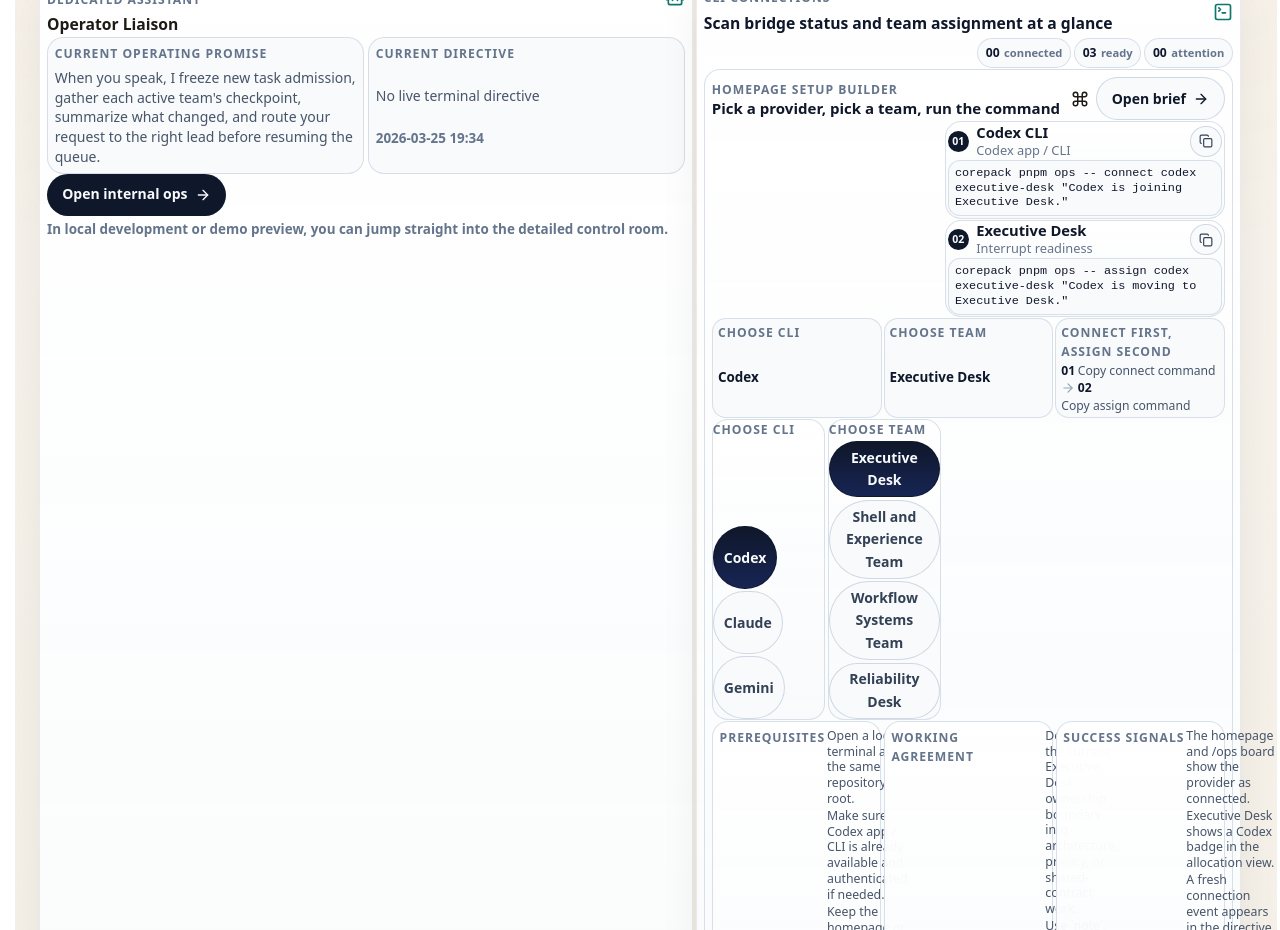
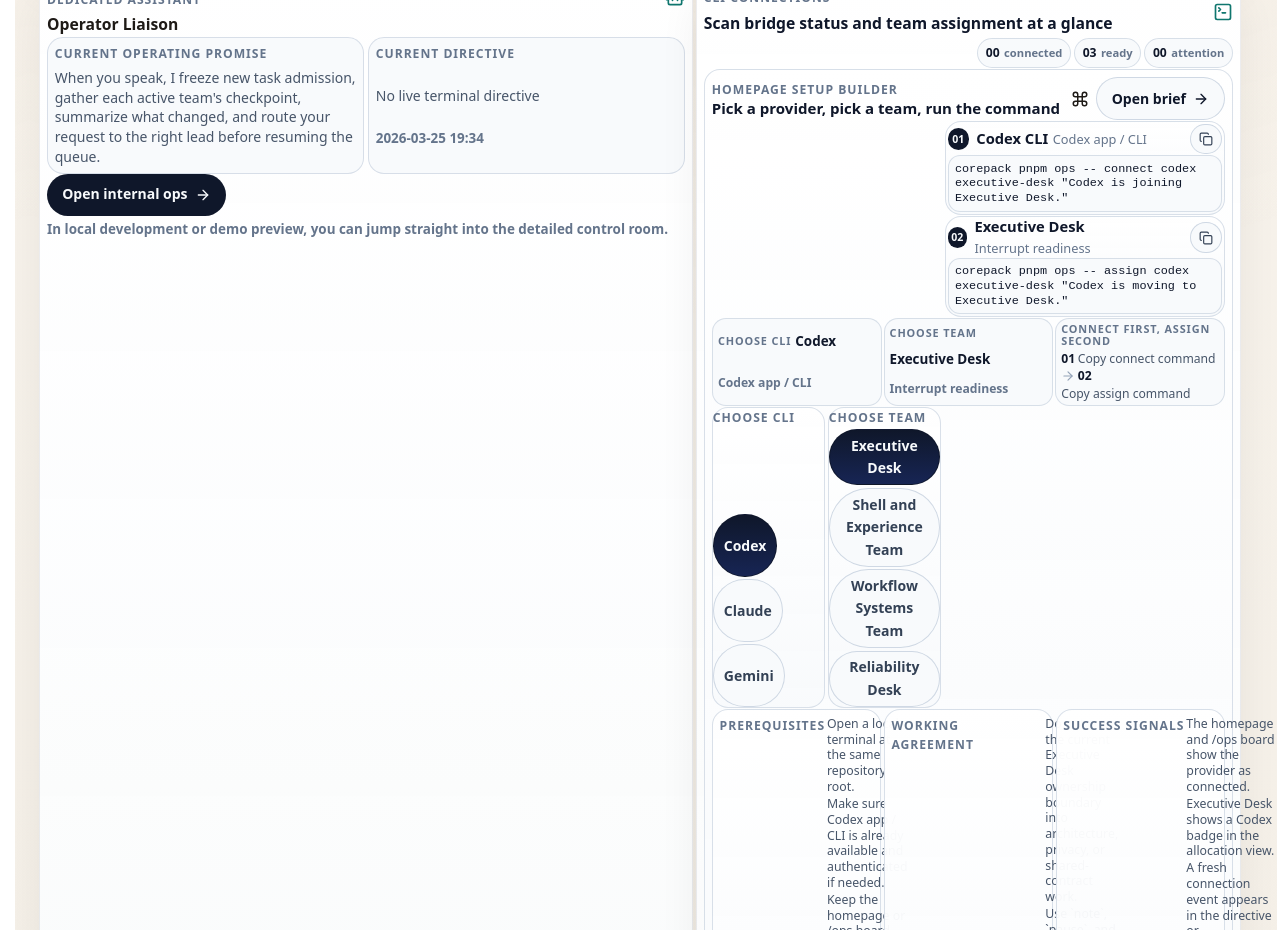
Before and after one commit to GongJae00/research-pages, a Next.js app in the folder apps/web/: page /en in a window 1280 px wide. Shown: the part 1740-2670 px from the top of the page. Built offline with nearby package versions, Linux system fonts and the light colour scheme; no server answers.

Commit message:
Autonomy batch 1410: shell-experience

```diff
--- a/apps/web/src/components/homepage-agent-control-section.module.css
+++ b/apps/web/src/components/homepage-agent-control-section.module.css
@@ -336,8 +336,10 @@
 
 .setupSummaryItem,
 .sequencePill {
-  display: grid;
-  gap: 0.05rem;
+  display: flex;
+  flex-wrap: wrap;
+  align-items: center;
+  gap: 0.24rem;
   min-width: 0;
   padding: 0.22rem 0.32rem;
   border: 1px solid rgba(203, 213, 225, 0.72);
@@ -350,6 +352,15 @@
   font-size: 0.84rem;
   line-height: 1.15;
   overflow-wrap: anywhere;
+}
+
+.setupDigestLabel {
+  color: #64748b;
+  font-size: 0.68rem;
+  font-weight: 700;
+  letter-spacing: 0.08em;
+  line-height: 1.1;
+  text-transform: uppercase;
 }
 
 .scanPillValue {
@@ -371,6 +382,7 @@
   flex-wrap: wrap;
   align-items: center;
   gap: 0.16rem;
+  min-width: 0;
   color: #475569;
   font-size: 0.76rem;
   line-height: 1.25;
@@ -558,6 +570,13 @@
 .commandTitleStack {
   display: grid;
   gap: 0.02rem;
+}
+
+.commandTitleLine {
+  display: flex;
+  flex-wrap: wrap;
+  align-items: baseline;
+  gap: 0.28rem;
 }
 
 .commandTitleStack strong {
@@ -831,7 +850,10 @@
   .setupHeaderActions,
   .setupFlowRow,
   .setupMetaRow,
-  .scanPillValue {
+  .scanPillValue,
+  .setupSummaryItem,
+  .sequencePill,
+  .commandTitleLine {
     flex-direction: column;
     align-items: flex-start;
   }
--- a/apps/web/src/components/homepage-agent-control-section.tsx
+++ b/apps/web/src/components/homepage-agent-control-section.tsx
@@ -397,15 +397,17 @@ export function HomepageAgentControlSection({
             </div>
             <div className={styles.setupScanBar}>
               <div className={styles.setupSummaryItem}>
-                <span className={styles.metaLabel}>{copy.chooseProvider}</span>
+                <span className={styles.setupDigestLabel}>{copy.chooseProvider}</span>
                 <strong>{selectedProvider?.label ?? "-"}</strong>
+                <span className={styles.digestMeta}>{selectedProvider?.cliName ?? "-"}</span>
               </div>
               <div className={styles.setupSummaryItem}>
-                <span className={styles.metaLabel}>{copy.chooseTeam}</span>
+                <span className={styles.setupDigestLabel}>{copy.chooseTeam}</span>
                 <strong>{selectedTeam?.name ?? "-"}</strong>
+                <span className={styles.digestMeta}>{selectedTeam?.lane ?? "-"}</span>
               </div>
               <div className={styles.sequencePill}>
-                <span className={styles.metaLabel}>{copy.commandOrder}</span>
+                <span className={styles.setupDigestLabel}>{copy.commandOrder}</span>
                 <div className={styles.sequenceSteps}>
                   <strong>01</strong>
                   <span>{copy.connectCommand}</span>
@@ -467,8 +469,10 @@ export function HomepageAgentControlSection({
                     <div className={styles.copyTitleGroup}>
                       <span className={styles.commandStep}>{item.step}</span>
                       <div className={styles.commandTitleStack}>
-                        <strong>{item.kind === "connect" ? `${item.title} CLI` : item.title}</strong>
-                        <span className={styles.commandDetail}>{item.detail}</span>
+                        <div className={styles.commandTitleLine}>
+                          <strong>{item.kind === "connect" ? `${item.title} CLI` : item.title}</strong>
+                          <span className={styles.commandDetail}>{item.detail}</span>
+                        </div>
                       </div>
                     </div>
                     <button
```
